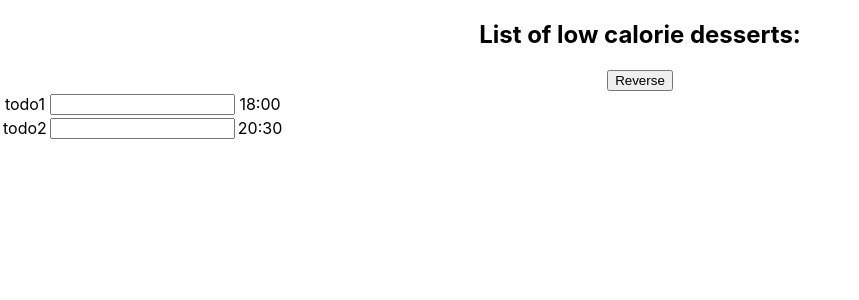
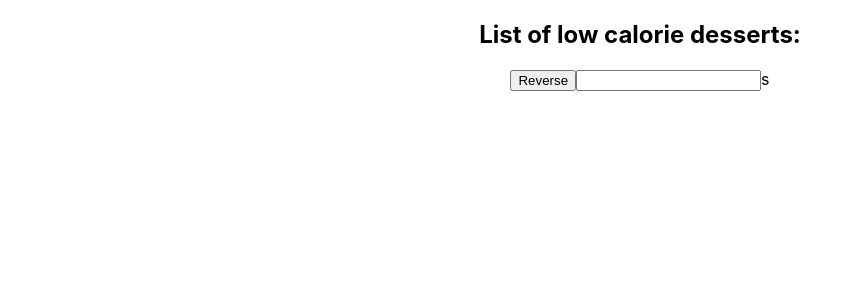
Before and after one commit to lennne/LittleLemonReact, a React (Create React App) app: page / in a window 1280 px wide. Shown: the top 300 px of the page, without its empty margins (0-859 px from the left). Built offline with nearby package versions, Linux system fonts and the light colour scheme.

Commit message:
update: logging uncontrolled components, input field

```diff
--- a/src/App.tsx
+++ b/src/App.tsx
@@ -1,4 +1,4 @@
-import { useState } from 'react';
+import { useRef, useState } from 'react';
 import './App.css';
 import DessertList from './DessertList';
 
@@ -60,18 +60,19 @@ function App() {
     setTodos([...todos].reverse());
   }
 
+  //get the value of the dom elements
+  const inputBox = useRef<HTMLInputElement | null>(null);
+
+  const handleSubmit = () => {
+    const inputValue = inputBox.current?.value;
+  }
+
   return (
     <div className="App">
       <h2>List of low calorie desserts:</h2>
-      <button onClick={reverseOrder}>Reverse</button>
-      <table>
-        <tbody>
-          {todos.map((todo: toDoProps, index: number) => {
-              return <ToDo id={todo.id} createdAt={todo.createdAt} key={todo.id} />
-          })}
-        </tbody>
-      </table>
-    </div>
+      <button onClick={() => console.log(inputBox.current?.value)}>Reverse</button>
+      <input onChange={() => console.log(inputBox.current?.value)} ref={inputBox}/>
+s    </div>
   );
 }
 
```
